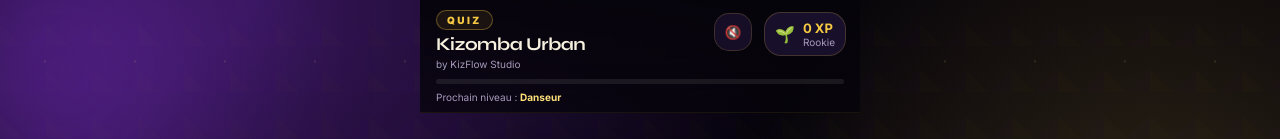
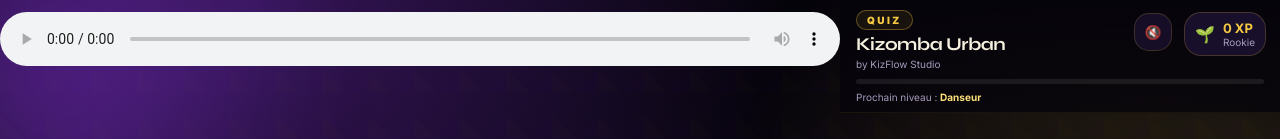
Before and after one commit to bkane522-lab/kizomba-urban, a React (Vite) app: page / in a window 1280 px wide. Shown: the top 139 px of the page. Built offline with nearby package versions, Linux system fonts and the light colour scheme.

Commit message:
Update App.jsx

```diff
--- a/src/App.jsx
+++ b/src/App.jsx
@@ -432,7 +432,21 @@ export default function App() {
 
   return (
     <div className={`app-shell ${soundOn ? "sound-on" : ""}`}>
-      <audio ref={audioRef} src={kizombaLoop} loop preload="auto" />
+      <audio
+  ref={audioRef}
+  src={kizombaLoop}
+  loop
+  preload="auto"
+  controls
+  playsInline
+  style={{
+    width: "92%",
+    margin: "12px auto",
+    display: "block",
+    position: "relative",
+    zIndex: 999
+  }}
+/>
 
       <div className="ambient ambient-one" />
       <div className="ambient ambient-two" />
```
